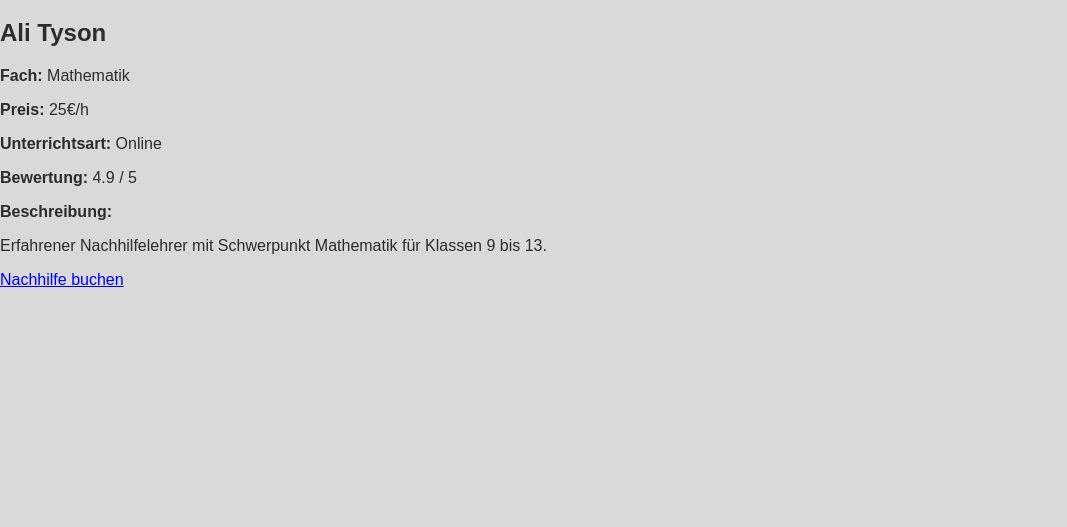
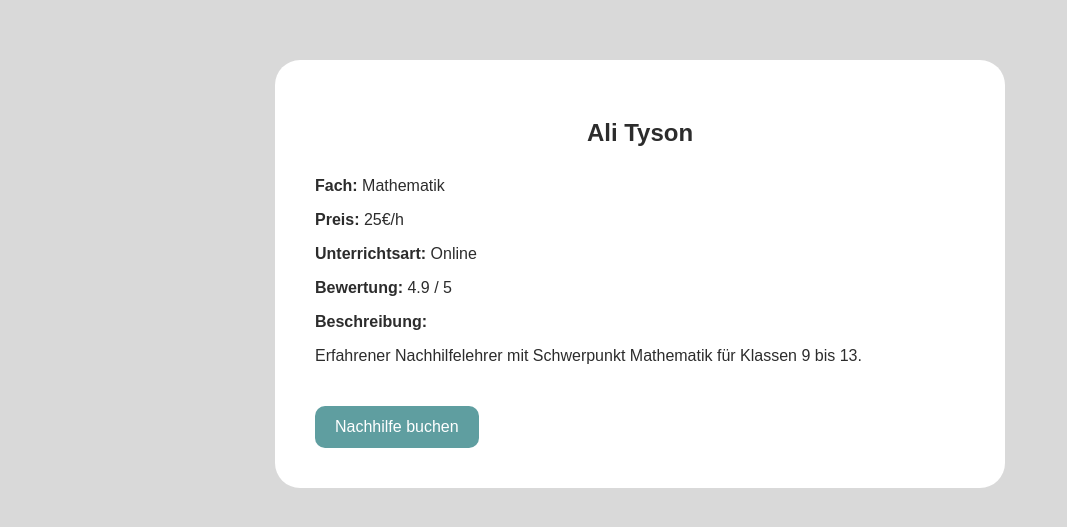
Before and after one commit to Mohd323/Nachhilfe-Plattform, a Flask app: page /lehrerprofil in a window 1280 px wide. Shown: the part 116-643 px from the top of the page, without its empty margins (0-1067 px from the left). Run offline with Flask 3, Linux system fonts and the light colour scheme.

Commit message:
Update: teacher_profile.html & style.css

```diff
--- a/static/css/style.css
+++ b/static/css/style.css
@@ -356,3 +356,33 @@ footer a {
     padding: 10px 18px;
     border-radius: 10px;
 }
+
+/* Profilseite: teacher_profile.html */
+.profile-container {
+    display: flex;
+    justify-content: center;
+    margin-top: 60px;
+}
+
+.profile-card {
+    background-color: white;
+    width: 650px;
+    padding: 40px;
+    border-radius: 25px;
+}
+
+.profile-card h2 {
+    text-align: center;
+    margin-bottom: 30px;
+}
+
+/* Button "Nachhilfe buchen" */
+.booking-btn {
+    display: inline-block;
+    margin-top: 25px;
+    background-color: #5f9ea0;
+    color: white;
+    text-decoration: none;
+    padding: 12px 20px;
+    border-radius: 10px;
+}
--- a/templates/teacher_profile.html
+++ b/templates/teacher_profile.html
@@ -27,8 +27,8 @@
     </header>
 
     <main>
-        <section class="...">
-             <div class="...">
+        <section class="profile-container">
+             <div class="profile-card">
                  <h2>Ali Tyson</h2>
                  <p><strong>Fach:</strong> Mathematik</p>
                  <p><strong>Preis:</strong> 25€/h</p>
@@ -40,7 +40,7 @@
                     Mathematik für Klassen 9 bis 13.
                  </p>
 
-              <a href="{{ url_for('booking') }}" class="...">
+              <a href="{{ url_for('booking') }}" class="booking-btn">
                 Nachhilfe buchen
               </a>
             </div>
```
